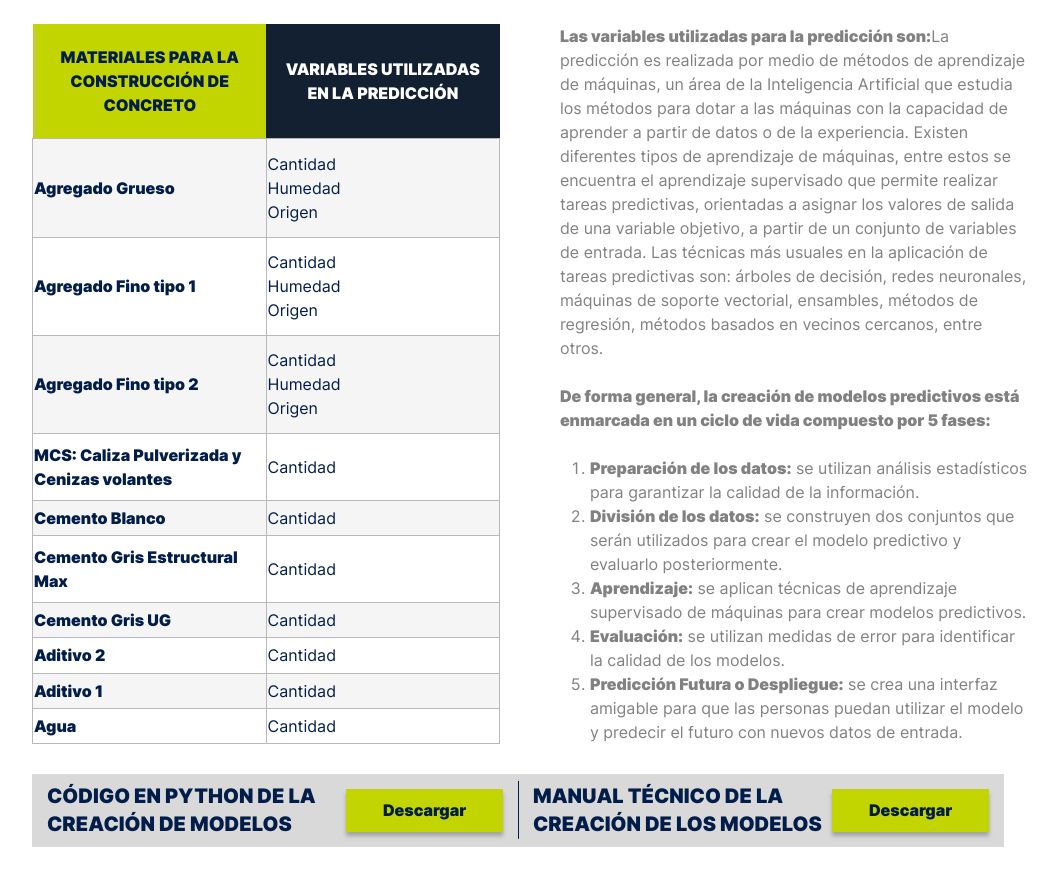
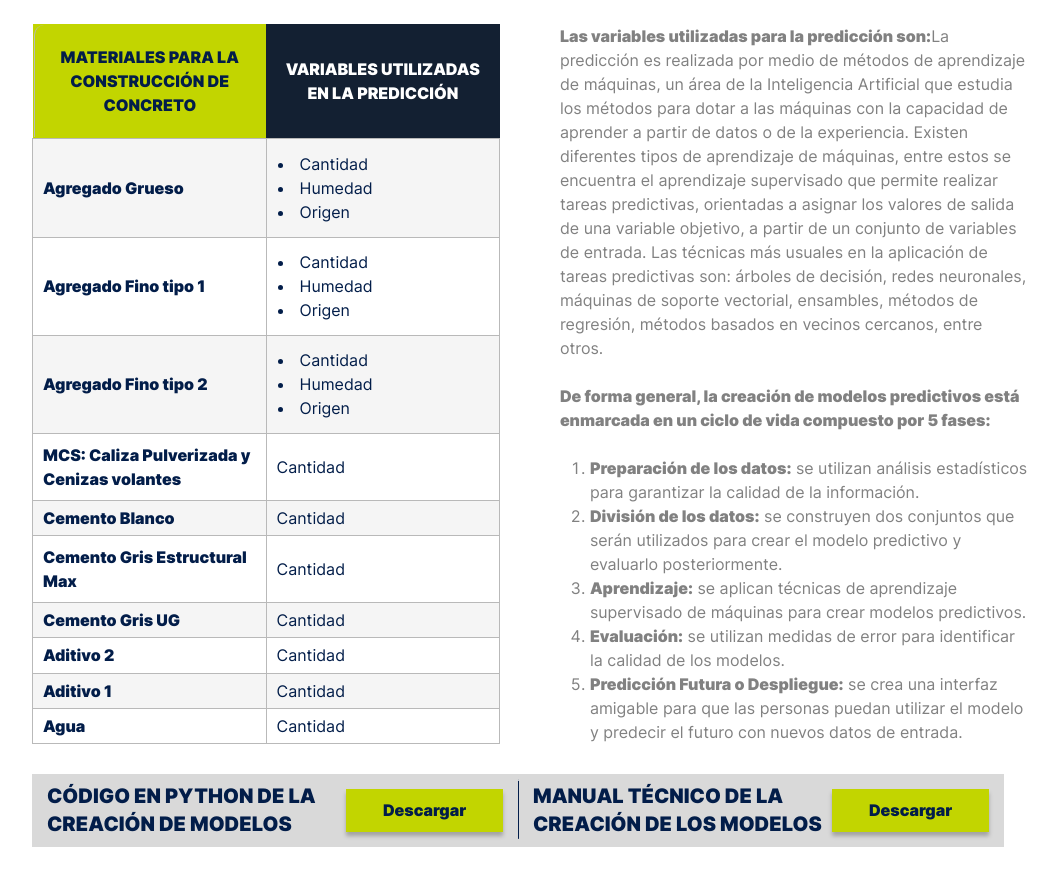
Before and after one commit to axew26/manufactura-inteligente-ts, a React (Vite) app: page / in a window 1280 px wide. Shown: the part 2820-3700 px from the top of the page, without its empty margins (110-1168 px from the left). Built offline with nearby package versions, Linux system fonts and the light colour scheme.

Commit message:
017 - Cambios mínimos CSS en tabla de articulo-resultado

```diff
--- a/src/assets/textos.tsx
+++ b/src/assets/textos.tsx
@@ -196,9 +196,9 @@ export const articulosResultado: ArticuloResultadoModelo[] = [
           </thead>
             <tbody>
               <tr>
-                <td><span>Agregado Grueso</span></td>
+                <td style={{paddingLeft: '10px'}}><span>Agregado Grueso</span></td>
                 <td>
-                  <ul>
+                  <ul style={{paddingLeft: '10px', listStyle:'inside'}}>
                     <li>Cantidad</li>
                     <li>Humedad</li>
                     <li>Origen</li>
@@ -206,9 +206,9 @@ export const articulosResultado: ArticuloResultadoModelo[] = [
                 </td>
               </tr>
               <tr>
-                <td><span>Agregado Fino tipo 1</span></td>
+                <td style={{paddingLeft: '10px'}}><span>Agregado Fino tipo 1</span></td>
                 <td>
-                  <ul>
+                  <ul style={{paddingLeft: '10px', listStyle:'inside'}}>
                     <li>Cantidad</li>
                     <li>Humedad</li>
                     <li>Origen</li>
@@ -216,9 +216,9 @@ export const articulosResultado: ArticuloResultadoModelo[] = [
                 </td>
               </tr>
               <tr>
-                <td><span>Agregado Fino tipo 2</span></td>
+                <td style={{paddingLeft: '10px'}}><span>Agregado Fino tipo 2</span></td>
                 <td>
-                  <ul>
+                  <ul style={{paddingLeft: '10px', listStyle:'inside'}}>
                     <li>Cantidad</li>
                     <li>Humedad</li>
                     <li>Origen</li>
@@ -226,32 +226,32 @@ export const articulosResultado: ArticuloResultadoModelo[] = [
                 </td>
               </tr>
               <tr>
-                <td><span>MCS: Caliza Pulverizada y Cenizas volantes</span></td>
-                <td><span>Cantidad</span></td>
+                <td style={{paddingLeft: '10px'}}><span>MCS: Caliza Pulverizada y Cenizas volantes</span></td>
+                <td style={{paddingLeft: '10px'}}><span>Cantidad</span></td>
               </tr>
               <tr>
-                <td><span>Cemento Blanco</span></td>
-                <td><span>Cantidad</span></td>
+                <td style={{paddingLeft: '10px'}}><span>Cemento Blanco</span></td>
+                <td style={{paddingLeft: '10px'}}><span>Cantidad</span></td>
               </tr>
               <tr>
-                <td><span>Cemento Gris Estructural Max</span></td>
-                <td><span>Cantidad</span></td>
+                <td style={{paddingLeft: '10px'}}><span>Cemento Gris Estructural Max</span></td>
+                <td style={{paddingLeft: '10px'}}><span>Cantidad</span></td>
               </tr>
               <tr>
-                <td><span>Cemento Gris UG</span></td>
-                <td><span>Cantidad</span></td>
+                <td style={{paddingLeft: '10px'}}><span>Cemento Gris UG</span></td>
+                <td style={{paddingLeft: '10px'}}><span>Cantidad</span></td>
               </tr>
               <tr>
-                <td><span>Aditivo 2</span></td>
-                <td><span>Cantidad</span></td>
+                <td style={{paddingLeft: '10px'}}><span>Aditivo 2</span></td>
+                <td style={{paddingLeft: '10px'}}><span>Cantidad</span></td>
               </tr>
               <tr>
-                <td><span>Aditivo 1</span></td>
-                <td><span>Cantidad</span></td>
+                <td style={{paddingLeft: '10px'}}><span>Aditivo 1</span></td>
+                <td style={{paddingLeft: '10px'}}><span>Cantidad</span></td>
               </tr>
               <tr>
-                <td><span>Agua</span></td>
-                <td><span>Cantidad</span></td>
+                <td style={{paddingLeft: '10px'}}><span>Agua</span></td>
+                <td style={{paddingLeft: '10px'}}><span>Cantidad</span></td>
               </tr>
             </tbody>
         </table>
--- a/src/components/separador-home/separador-home.scss
+++ b/src/components/separador-home/separador-home.scss
@@ -88,6 +88,8 @@ div.separador-home {
     justify-content: center;
     align-items: center;
     padding: 10px;
+    position: relative;
+    left: 5%;
     p {
       color: $color-blanco;
       font-family: "Inter";
```
Also changed, not shown: src/components/articulo-resultado/articulo-resultado.scss (line endings or trailing spaces).
